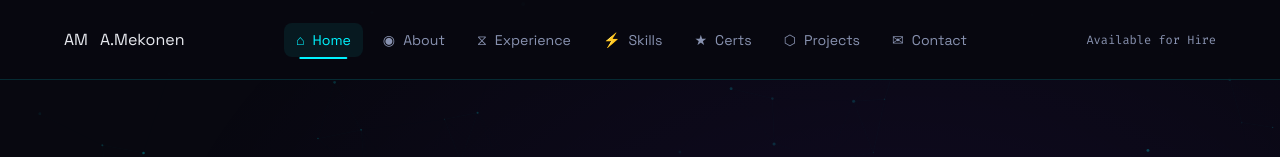
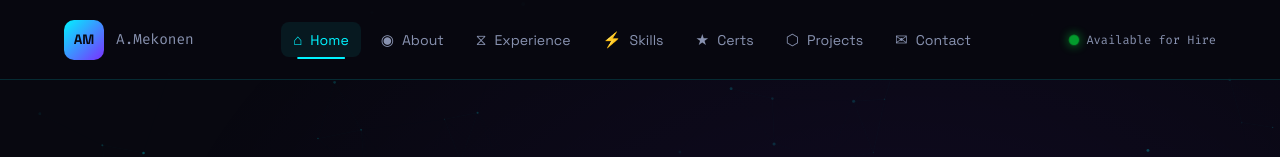
Before and after one commit to alualexx/Portfolio, a plain HTML site: page index.html in a window 1280 px wide. Shown: the top 157 px of the page. Drawn offline with Linux system fonts and the light colour scheme.

Commit message:
Fix: restore logo, nav-icon and status-dot styles for header

```diff
--- a/index.css
+++ b/index.css
@@ -70,6 +70,38 @@ ul { list-style: none; }
     display: flex;
     align-items: center;
     gap: 12px;
+}
+
+.logo-icon {
+    width: 40px; height: 40px;
+    background: linear-gradient(135deg, var(--accent-cyan), var(--accent-purple));
+    border-radius: 10px;
+    display: flex; align-items: center; justify-content: center;
+    font-weight: 700;
+    font-size: 0.85rem;
+    color: var(--bg-primary);
+    flex-shrink: 0;
+}
+
+.logo-text {
+    font-family: var(--font-mono);
+    font-size: 0.9rem;
+    color: var(--text-secondary);
+}
+
+.nav-icon { font-size: 0.95rem; }
+
+.status-dot {
+    width: 8px; height: 8px;
+    background: #00ff41;
+    border-radius: 50%;
+    box-shadow: 0 0 8px #00ff41;
+    animation: pulse-dot 2s infinite;
+}
+
+@keyframes pulse-dot {
+    0%, 100% { opacity: 1; transform: scale(1); }
+    50%       { opacity: 0.6; transform: scale(1.3); }
 }
 
 .header-nav {
```
